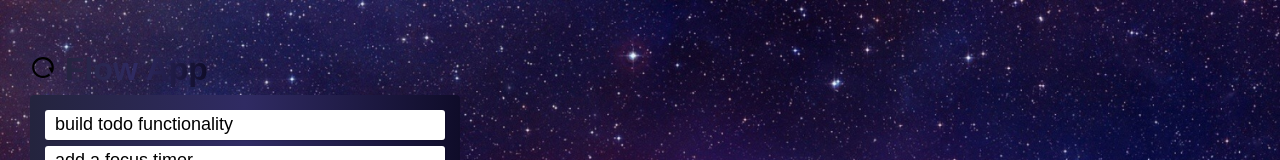
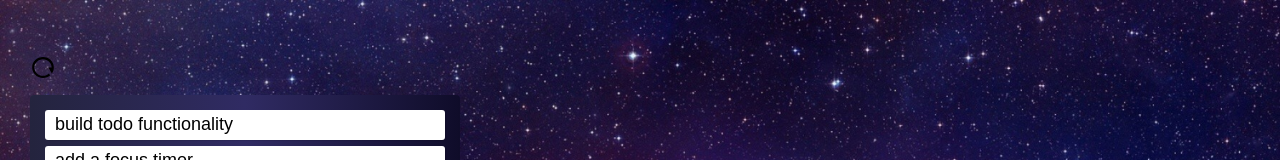
Before and after one commit to blackslashcreative/flow-app, a React (Create React App) app: page / in a window 1280 px wide. Shown: the top 160 px of the page. Built offline with nearby package versions, Linux system fonts and the light colour scheme.

Commit message:
changes logo color

```diff
--- a/src/App.css
+++ b/src/App.css
@@ -16,9 +16,8 @@ code {
 
 h1 {
   margin-bottom: 7px;
-  background-image: #0f0c29;  /* fallback for old browsers */
-  background-image: -webkit-linear-gradient(to right, #24243e, #302b63, #0f0c29);  /* Chrome 10-25, Safari 5.1-6 */
-  background-image: linear-gradient(to right, #24243e, #302b63, #0f0c29); /* W3C, IE 10+/ Edge, Firefox 16+, Chrome 26+, Opera 12+, Safari 7+ */
+  background-image: -webkit-linear-gradient(to right, #ffffff, #eeeeee);  /* Chrome 10-25, Safari 5.1-6 */
+  background-image: linear-gradient(to right, #ffffff #eeeeee); /* W3C, IE 10+/ Edge, Firefox 16+, Chrome 26+, Opera 12+, Safari 7+ */
   -webkit-background-clip: text;
   -moz-background-clip: text;
   background-clip: text;
```
